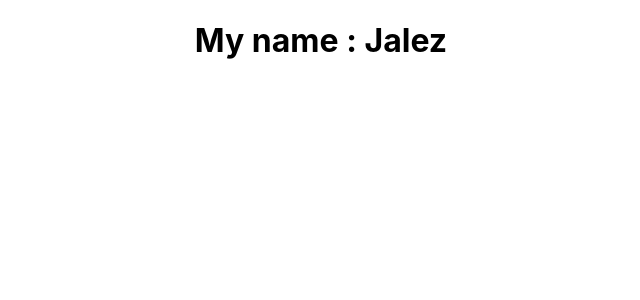
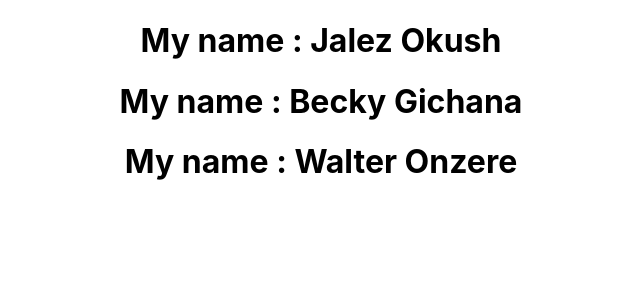
Before and after one commit to charles-okunzo/Learning-React, a React (Create React App) app: page / in a window 1280 px wide. Shown: the top 300 px of the page, without its empty margins (319-959 px from the left). Built offline with nearby package versions, Linux system fonts and the light colour scheme.

Commit message:
add props to Functional Components

```diff
--- a/src/App.js
+++ b/src/App.js
@@ -8,6 +8,10 @@ function App() {
   return (
     <div className="App">
       <Profile name = "Jalez" lastName = "Okush" />
+      <Profile name = "Becky" lastName = "Gichana" />
+      <Profile name = "Walter" lastName = "Onzere" />
+
+
     </div>
   );
 }
--- a/src/components/Profile.js
+++ b/src/components/Profile.js
@@ -1,5 +1,5 @@
 function Profile (props) {
-    return <h1>My name : {props.name}</h1>
+    return <h1>My name : {props.name} {props.lastName}</h1>
 }
 
 export default Profile;
```
